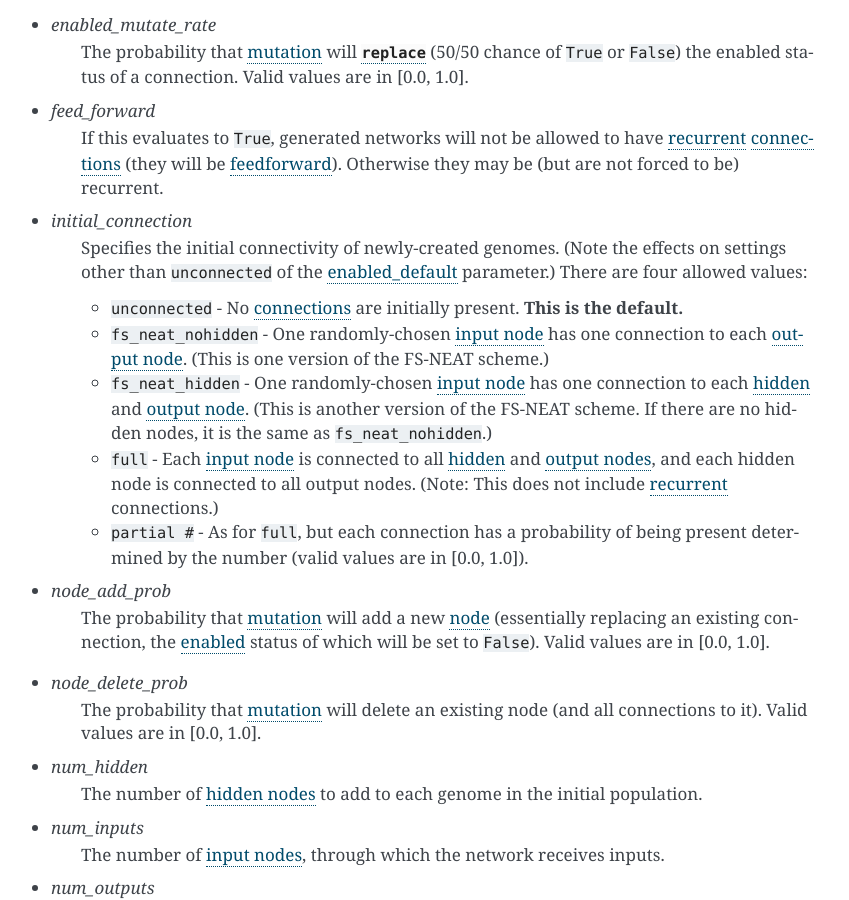
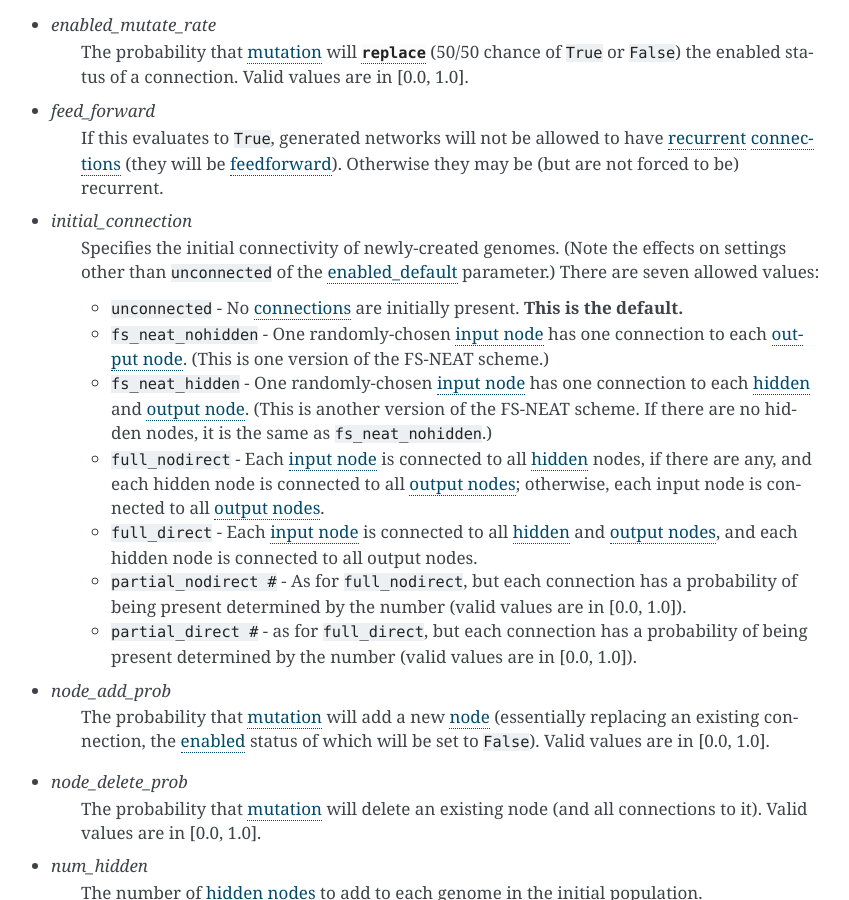
Before and after one commit to CodeReclaimers/neat-python, a Sphinx documentation site: the page built from docs/config_file.rst, in a window 1280 px wide and 900 px high, scrolled down 5101 px. Shown: the whole window, without its empty margins (229-1078 px from the left). Built offline with Sphinx 7.4.7, drawn with Linux system fonts in a browser that asks for light colours.

Commit message:
initial_connectivity documentation update

```diff
--- a/docs/config_file.rst
+++ b/docs/config_file.rst
@@ -290,16 +290,21 @@ required for your particular implementation.
 
 * *initial_connection*
     Specifies the initial connectivity of newly-created genomes.  (Note the effects on settings other than ``unconnected`` of the
-    :ref:`enabled_default <enabled-default-label>` parameter.) There are four allowed values:
+    :ref:`enabled_default <enabled-default-label>` parameter.) There are seven allowed values:
 
     * ``unconnected`` - No :term:`connections <connection>` are initially present. **This is the default.**
     * ``fs_neat_nohidden`` - One randomly-chosen :term:`input node` has one connection to each :term:`output node`. (This is one version of the
       FS-NEAT scheme.)
     * ``fs_neat_hidden`` - One randomly-chosen :term:`input node` has one connection to each :term:`hidden <hidden node>` and
       :term:`output node`. (This is another version of the FS-NEAT scheme. If there are no hidden nodes, it is the same as ``fs_neat_nohidden``.)
-    * ``full`` - Each :term:`input node` is connected to all :term:`hidden <hidden node>` and :term:`output nodes <output node>`,
-      and each hidden node is connected to all output nodes. (Note: This does not include :term:`recurrent` connections.)
-    * ``partial #`` - As for ``full``, but each connection has a probability of being present determined by the number (valid values are in [0.0, 1.0]).
+    * ``full_nodirect`` - Each :term:`input node` is connected to all :term:`hidden <hidden node>` nodes, if there are any, and each hidden node is
+      connected to all :term:`output nodes <output node>`; otherwise, each input node is connected to all :term:`output nodes <output node>`.
+    * ``full_direct`` - Each :term:`input node` is connected to all :term:`hidden <hidden node>` and :term:`output nodes <output node>`,
+      and each hidden node is connected to all output nodes.
+    * ``partial_nodirect #`` - As for ``full_nodirect``, but each connection has a probability of being present determined by the number
+      (valid values are in [0.0, 1.0]).
+    * ``partial_direct #`` - as for ``full_direct``, but each connection has a probability of being present determined by the number
+      (valid values are in [0.0, 1.0]).
 
 .. index:: ! mutation
 .. index:: ! node
```
